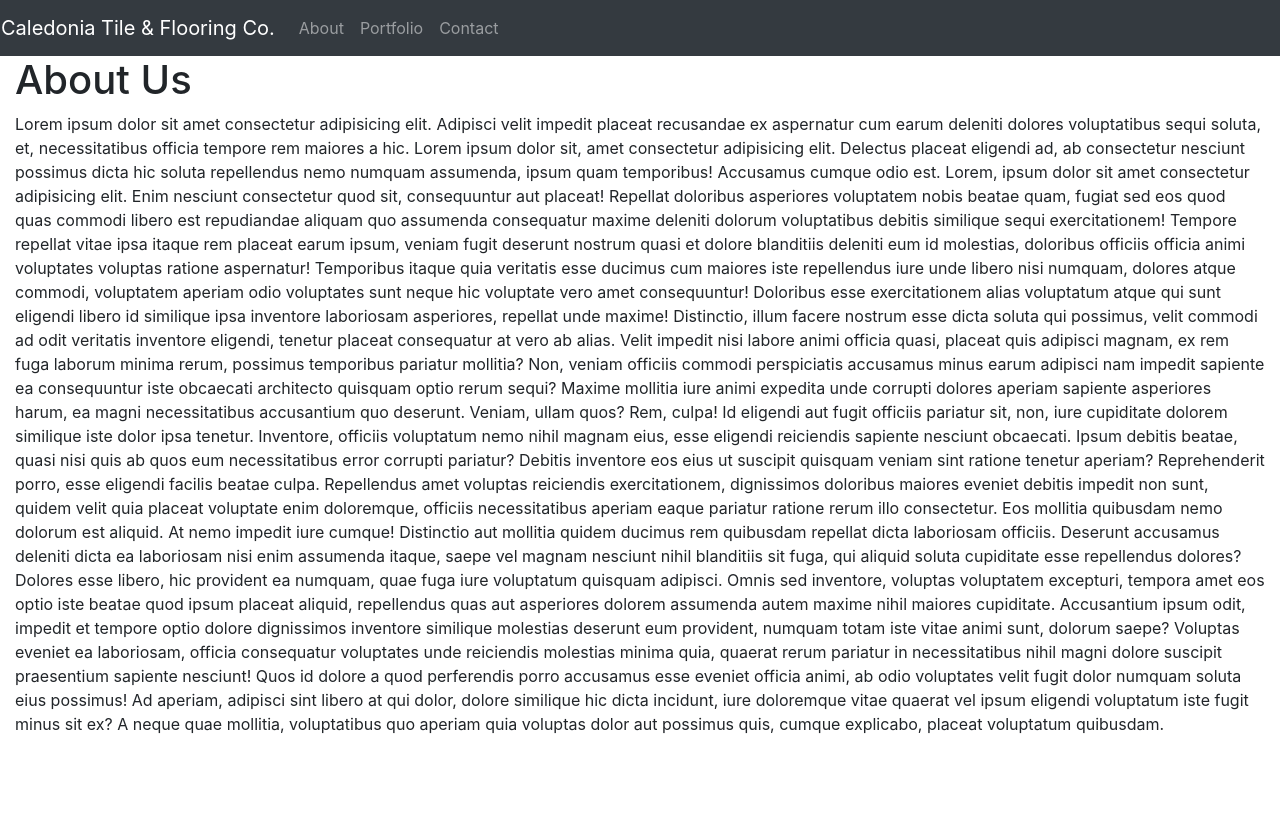
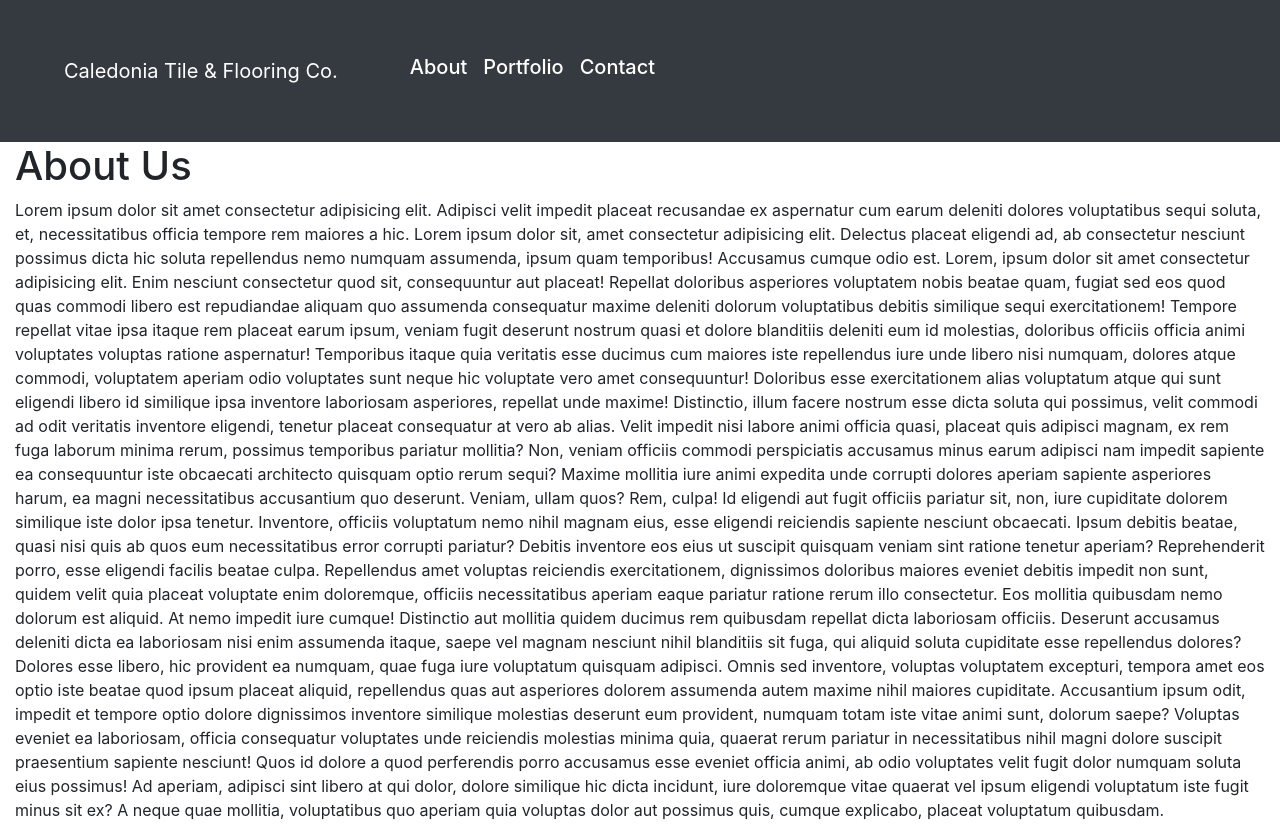
Before and after one commit to lrminer/caledonia-tile-and-flooring-co, a React (Create React App) app: page / in a window 1280 px wide. Before the commit the page ends 800 px from the top, so only its background shows below. Built offline with nearby package versions, Linux system fonts and the light colour scheme.

Commit message:
style changes

```diff
--- a/src/App.js
+++ b/src/App.js
@@ -108,23 +108,31 @@ function App() {
 }
 const CustomNavbar = () => {
   return (
-    <div className="row">
-      <div className="col p-0">
     <Navbar bg="dark" expand="lg" variant="dark">
-          <Navbar.Brand href="#home">
+      <Navbar.Brand className="p-5" href="#home">
         Caledonia Tile & Flooring Co.
       </Navbar.Brand>
       <Navbar.Toggle aria-controls="basic-navbar-nav" />
       <Navbar.Collapse id="basic-navbar-nav">
         <Nav className="mr-auto">
-              <Nav.Link href="/about"><Link style={{color: 'inherit'}} to="/about">About</Link></Nav.Link>
-              <Nav.Link href="/portfolio"><Link style={{color: 'inherit'}} to="/portfolio">Portfolio</Link></Nav.Link>
-              <Nav.Link href="/contact"><Link style={{color: 'inherit'}} to="/contact">Contact</Link></Nav.Link>
+          <Nav.Link href="/about">
+            <Link className="p-3" style={{ color: "white" }} to="/about">
+              <h5>About</h5>
+            </Link>
+          </Nav.Link>
+          <Nav.Link href="/portfolio">
+            <Link className="p-3" style={{ color: "white" }} to="/portfolio">
+              <h5>Portfolio</h5>
+            </Link>
+          </Nav.Link>
+          <Nav.Link href="/contact">
+            <Link className="p-3" style={{ color: "white" }} to="/contact">
+              <h5>Contact</h5>
+            </Link>
+          </Nav.Link>
         </Nav>
       </Navbar.Collapse>
     </Navbar>
-      </div>
-    </div>
   );
 };
 const ControlledCarousel = () => {
```
Lines whose indentation alone changed are shown as unchanged.
